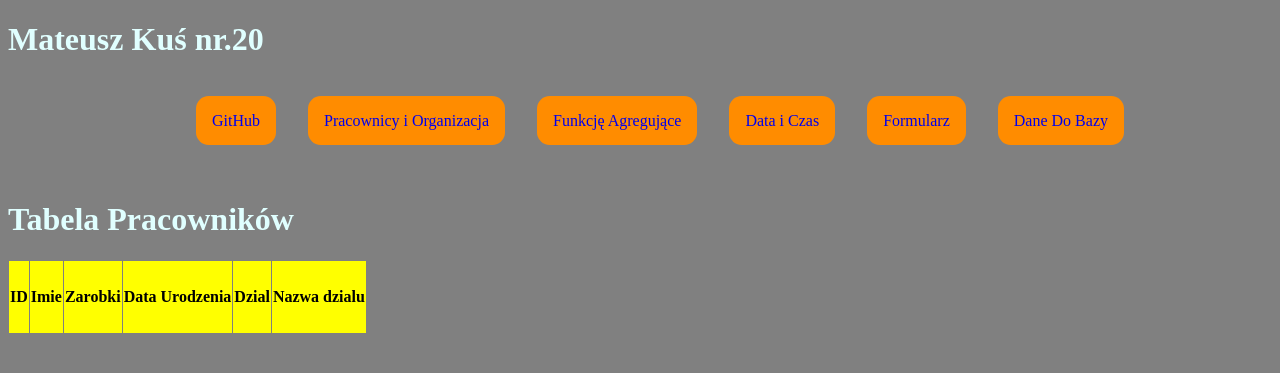
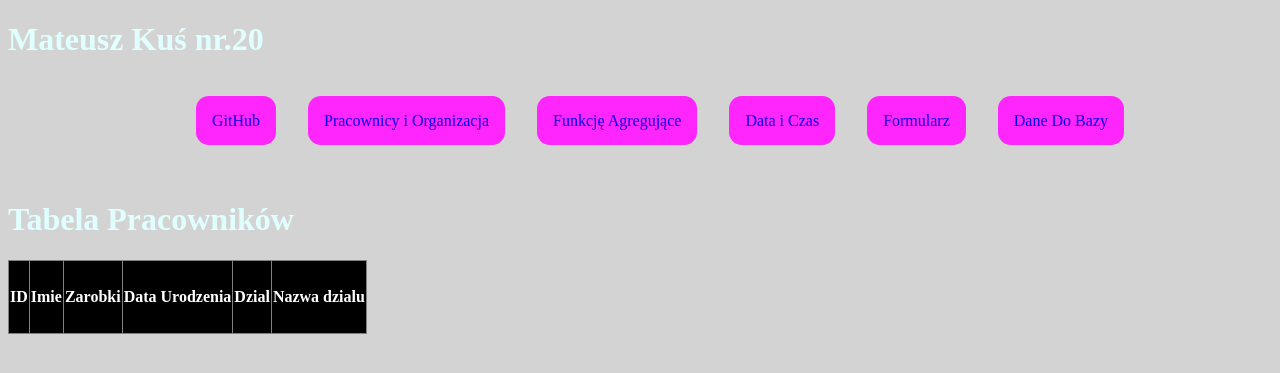
Before and after one commit to AD-2018/sql-php-pierwsza_strona-Kus0202, a PHP site: page /index.php in a window 1280 px wide. Shown: the top 373 px of the page. Run offline with PHP 8.4, Linux system fonts and the light colour scheme; data that the repository does not hold is empty.

Commit message:
Update style.css

```diff
--- a/style.css
+++ b/style.css
@@ -1,5 +1,6 @@
 body {
-    background-color: gray;
+    background-color: lightgray;
+  }
 
   table {
     border-collapse: collapse;
@@ -18,11 +19,11 @@ body {
      text-decoration: none;
      padding: 1em;
      margin: 1em;
-     background-color: #FF8C00;
+     background-color: #ff25FD;
      border-radius: 0.8em;
  }
  li>a:hover{
-     background-color: #FFD700;
+     background-color: #ff2f2f;
      transition-duration: 1s;
  }
 
@@ -39,8 +40,8 @@ body {
       background-color: yellow;
 }
   th {
-    background-color:yellow;
-    color: black;
+    background-color:black ;
+    color: white;
   }
   h1{
     color: lightcyan;
```
